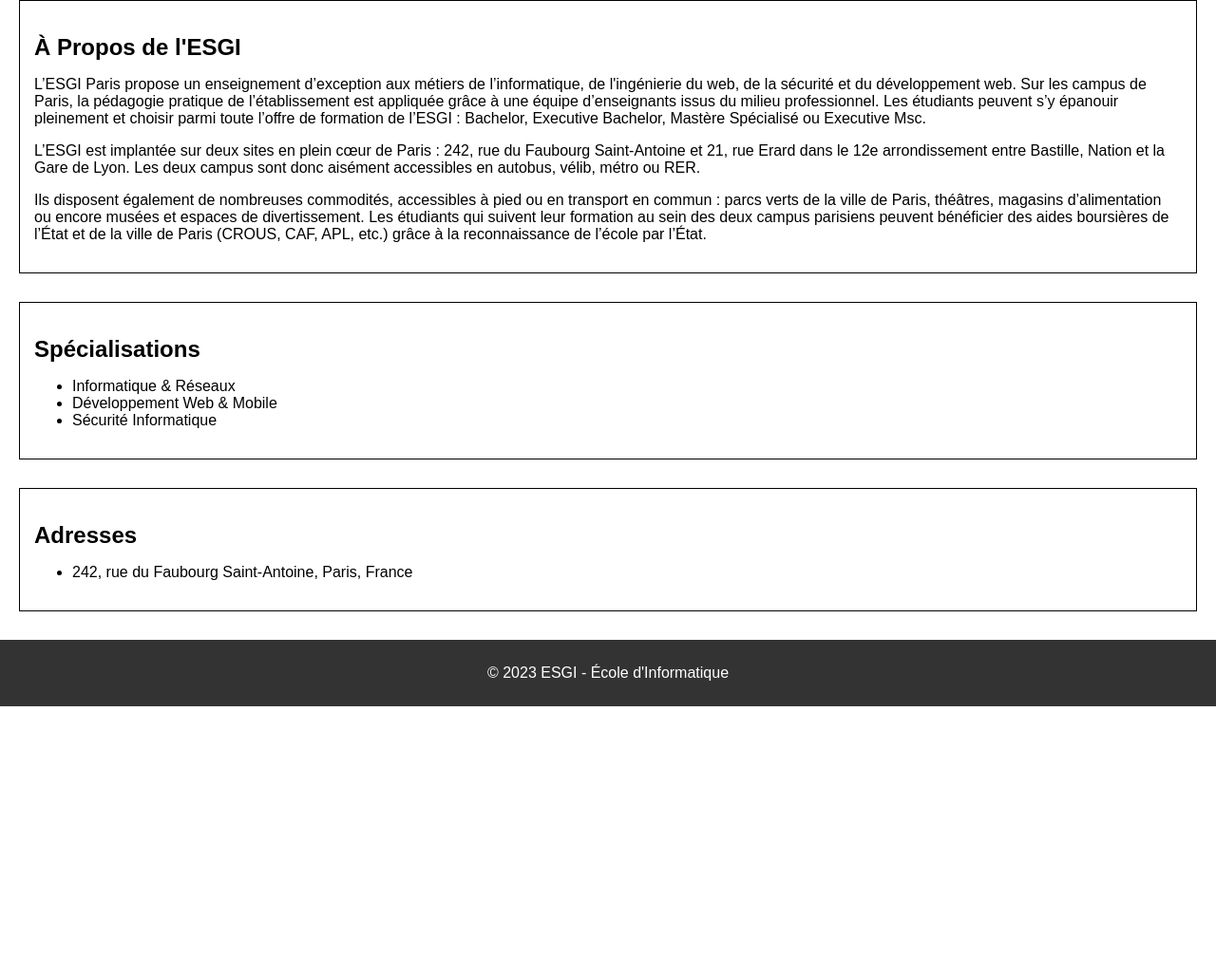
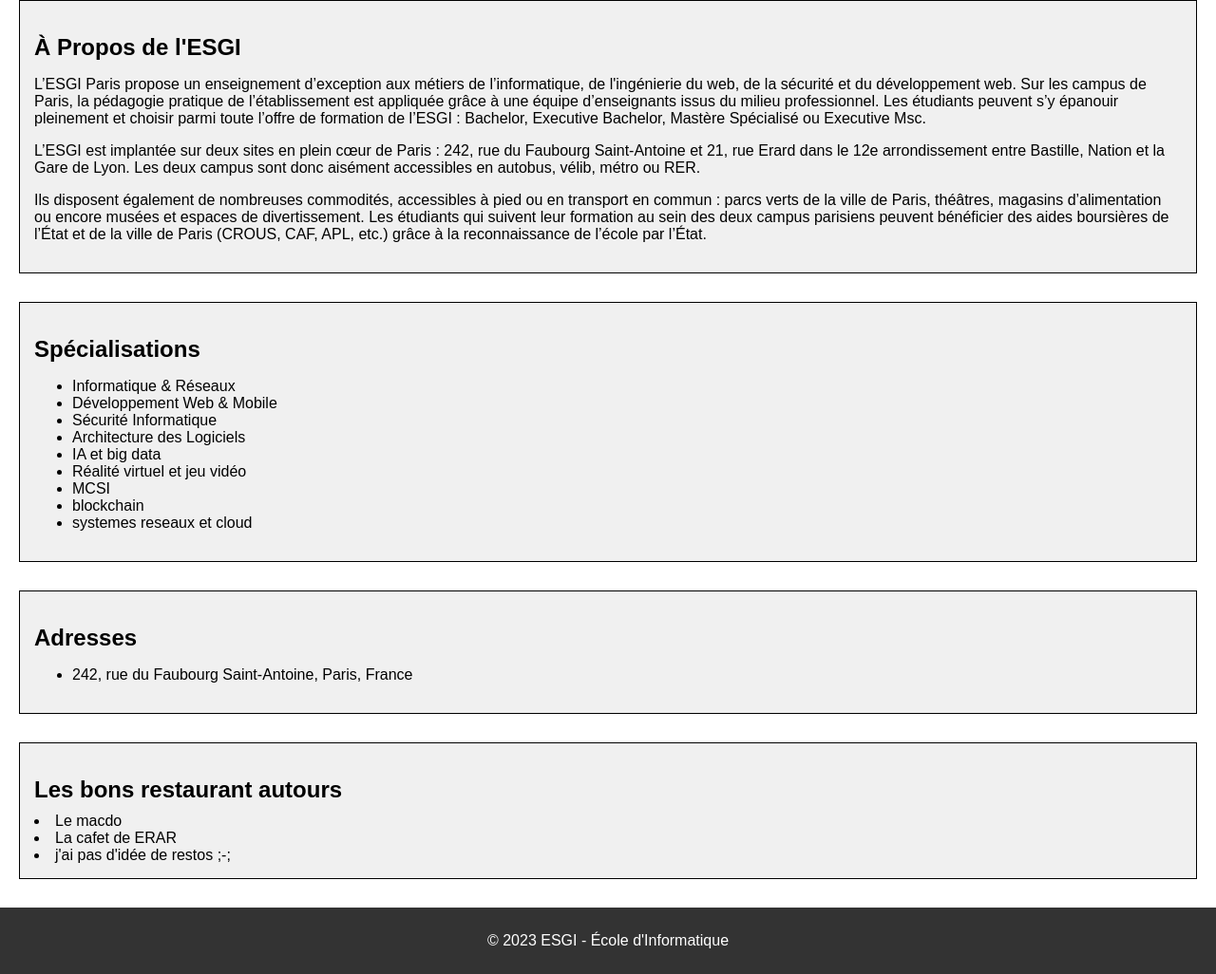
Before and after one commit to camilleBARD/exam, a plain HTML site: page index.html in a window 1280 px wide. Shown: the part 174-1200 px from the top of the page at 95% size. Before the commit the page ends 918 px from the top, so only its background shows below. Drawn offline with Linux system fonts and the light colour scheme.

Commit message:
dif de ticket 2

```diff
--- a/index.html
+++ b/index.html
@@ -27,7 +27,12 @@
         <li>Informatique & Réseaux</li>
         <li>Développement Web & Mobile</li>
         <li>Sécurité Informatique</li>
-        <!-- Add other specializations -->
+	<li>Architecture des Logiciels</li>
+	<li>IA et big data</li>
+	<li>Réalité virtuel et jeu vidéo</li>
+	<li>MCSI</li>
+	<li>blockchain</li>
+	<li>systemes reseaux et cloud</li>
       </ul>
     </section>
 
@@ -37,6 +42,12 @@
         <li>242, rue du Faubourg Saint-Antoine, Paris, France</li>
       </ul>
     </section>
+    <section>
+	<h2>Les bons restaurant autours</h2>
+	<li>Le macdo</li>
+	<li>La cafet de ERAR</li>
+	<li>j'ai pas d'idée de restos ;-;</li>
+    </section>
   </main>
 
   <footer>
--- a/style.css
+++ b/style.css
@@ -18,6 +18,7 @@
   margin-bottom: 30px;
   padding: 15px;
   border: 1px solid black;
+  background-color: #f0f0f0;
 }
 
 h2 {
```
